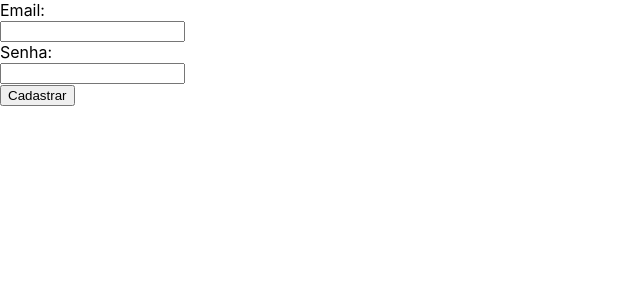
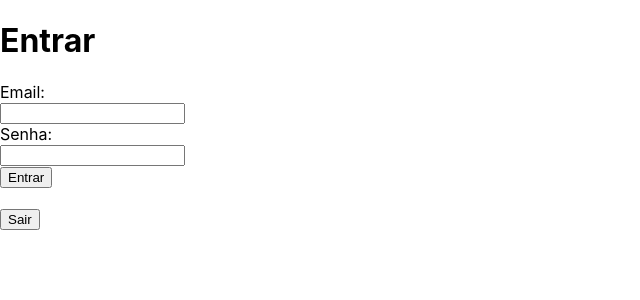
Before and after one commit to romagnolocesar/projeto-firebase, a React (Create React App) app: page / in a window 1280 px wide. Shown: the top 300 px of the page, without its empty margins (0-640 px from the left). Built offline with nearby package versions, Linux system fonts and the light colour scheme; no server answers.

Commit message:
Aula 62 - Login do usuário Auth

```diff
--- a/src/App.js
+++ b/src/App.js
@@ -9,23 +9,32 @@ class App extends Component{
             senha: ''
         };
 
-        this.cadastrar = this.cadastrar.bind(this);
+        this.logar = this.logar.bind(this);
+        this.sair = this.sair.bind(this);
+
+        // firebase.auth().signOut();
+
+        //Verifica se o usuário está logado
+        firebase.auth().onAuthStateChanged( (user) => {
+            if(user){
+                alert('Usuário Logado com sucesso!\nEmail: ' + user.email);
+            }
+        });
     }
 
-    cadastrar(e){
+    logar(e){
         let {email, senha} = this.state;
-        firebase.auth().createUserWithEmailAndPassword(email, senha)
+
+        firebase.auth().signInWithEmailAndPassword(email, senha)
         .then( (success) => {
-            alert('Usuário cadastrado com sucesso');
-            this.setState({email: '', senha: ''});
+            alert('Seja Bem vindo');
+            // this.setState({email: '', senha: ''});
         })
         .catch( (error) => {
-            if(error.code === 'auth/invalid-email'){
-                alert('Email invalido!');
-            }else if(error.code === 'auth/email-already-in-use'){
-                alert('Email já está sendo utilizado!');
-            }else if(error.code === 'auth/weak-password'){
-                alert('Senha muito fraca!');
+            if(error.code === 'auth/wrong-password'){
+                alert('Senha incorreta.');
+            }else if(error.code === 'auth/user-not-found' || error.code === 'auth/user-not-found'){
+                alert('Usuário não encontrado.')
             }else{
                alert('Codigo de Erro: ' + error.code);
             }
@@ -33,10 +42,22 @@ class App extends Component{
         e.preventDefault();
     }
 
+    sair(){
+        firebase.auth().signOut()
+        .then( (user) => {
+            alert("Usuário deslogado com sucesso!");
+        })
+        .catch( (error) => {
+            alert('Código do Erro: ' + error.code);
+        });
+
+    }
+
     render(){
         return(
             <div>
-                <form onSubmit={this.cadastrar}>
+                <h1>Entrar</h1>
+                <form onSubmit={ this.logar }>
 
                     <label>Email:</label><br/>
                     <input type="text" value={this.state.email}
@@ -46,10 +67,10 @@ class App extends Component{
                     <input type="text" value={this.state.senha}
                         onChange={ (e) => this.setState({senha: e.target.value})}/><br/>
 
-                    <button type="submit">Cadastrar</button>
+                    <button type="submit">Entrar</button>
                 </form>
-                {this.state.email}
-                {this.state.senha}
+                <br/>
+                <button onClick={ this.sair }>Sair</button>
             </div>
         );
     }
```
